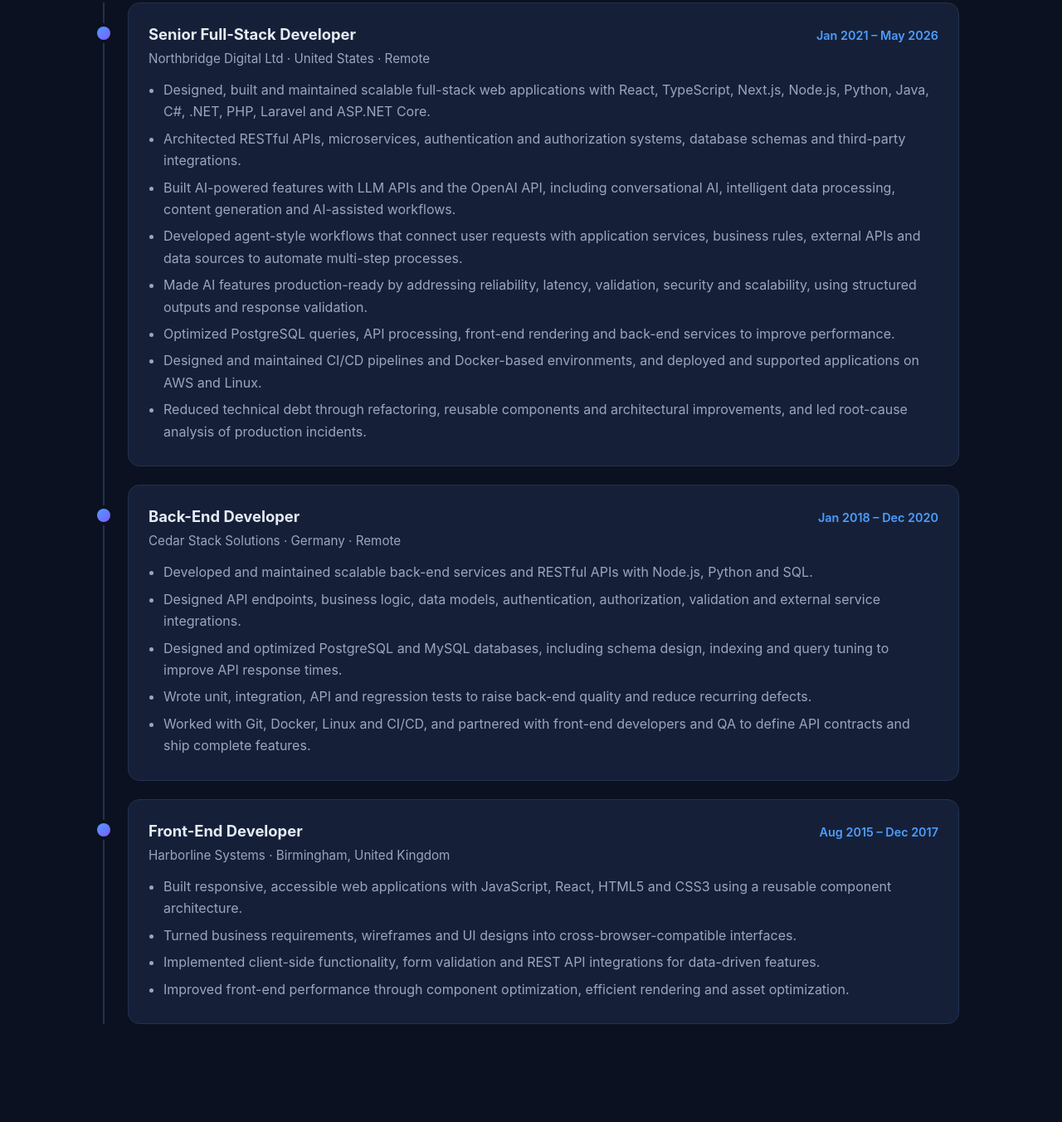
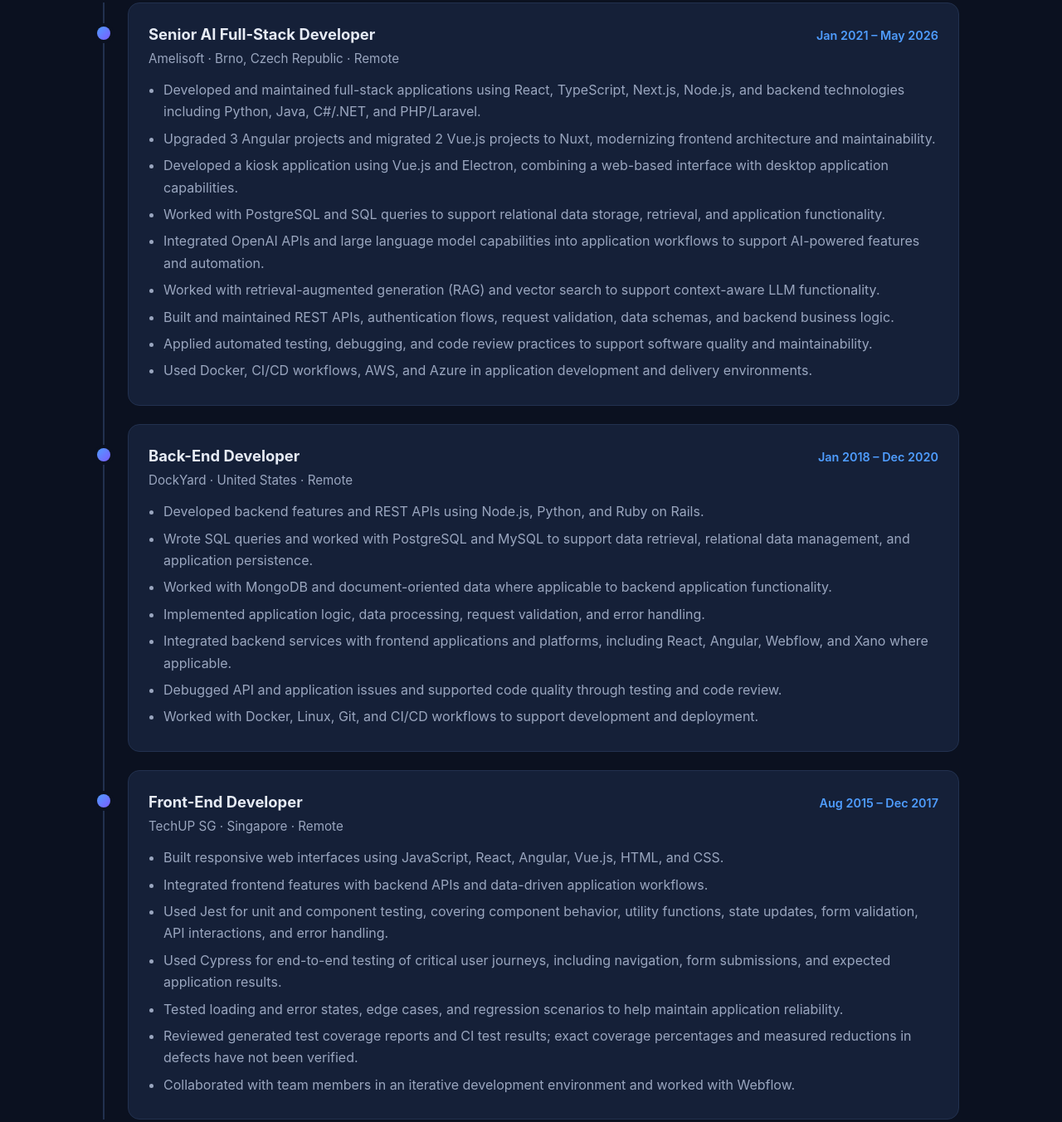
Before and after one commit to ryankingcoders/ryankingcoders.github.io, a plain HTML site: page index.html in a window 1280 px wide. Shown: the part 2600-3952 px from the top of the page at 83% size. Drawn offline with Linux system fonts and the light colour scheme; no server answers.

Commit message:
updated resume

```diff
--- a/index.html
+++ b/index.html
@@ -146,19 +146,20 @@
       <div class="timeline">
         <article class="job">
           <div class="job-head">
-            <h3>Senior Full-Stack Developer</h3>
+            <h3>Senior AI Full-Stack Developer</h3>
             <span class="job-date">Jan 2021 – May 2026</span>
           </div>
-          <p class="job-company">Northbridge Digital Ltd · United States · Remote</p>
+          <p class="job-company">Amelisoft · Brno, Czech Republic · Remote</p>
           <ul>
-            <li>Designed, built and maintained scalable full-stack web applications with React, TypeScript, Next.js, Node.js, Python, Java, C#, .NET, PHP, Laravel and ASP.NET Core.</li>
-            <li>Architected RESTful APIs, microservices, authentication and authorization systems, database schemas and third-party integrations.</li>
-            <li>Built AI-powered features with LLM APIs and the OpenAI API, including conversational AI, intelligent data processing, content generation and AI-assisted workflows.</li>
-            <li>Developed agent-style workflows that connect user requests with application services, business rules, external APIs and data sources to automate multi-step processes.</li>
-            <li>Made AI features production-ready by addressing reliability, latency, validation, security and scalability, using structured outputs and response validation.</li>
-            <li>Optimized PostgreSQL queries, API processing, front-end rendering and back-end services to improve performance.</li>
-            <li>Designed and maintained CI/CD pipelines and Docker-based environments, and deployed and supported applications on AWS and Linux.</li>
-            <li>Reduced technical debt through refactoring, reusable components and architectural improvements, and led root-cause analysis of production incidents.</li>
+            <li>Developed and maintained full-stack applications using React, TypeScript, Next.js, Node.js, and backend technologies including Python, Java, C#/.NET, and PHP/Laravel.</li>
+            <li>Upgraded 3 Angular projects and migrated 2 Vue.js projects to Nuxt, modernizing frontend architecture and maintainability.</li>
+            <li>Developed a kiosk application using Vue.js and Electron, combining a web-based interface with desktop application capabilities.</li>
+            <li>Worked with PostgreSQL and SQL queries to support relational data storage, retrieval, and application functionality.</li>
+            <li>Integrated OpenAI APIs and large language model capabilities into application workflows to support AI-powered features and automation.</li>
+            <li>Worked with retrieval-augmented generation (RAG) and vector search to support context-aware LLM functionality.</li>
+            <li>Built and maintained REST APIs, authentication flows, request validation, data schemas, and backend business logic.</li>
+            <li>Applied automated testing, debugging, and code review practices to support software quality and maintainability.</li>
+            <li>Used Docker, CI/CD workflows, AWS, and Azure in application development and delivery environments.</li>
           </ul>
         </article>
 
@@ -167,13 +168,15 @@
             <h3>Back-End Developer</h3>
             <span class="job-date">Jan 2018 – Dec 2020</span>
           </div>
-          <p class="job-company">Cedar Stack Solutions · Germany · Remote</p>
+          <p class="job-company">DockYard · United States · Remote</p>
           <ul>
-            <li>Developed and maintained scalable back-end services and RESTful APIs with Node.js, Python and SQL.</li>
-            <li>Designed API endpoints, business logic, data models, authentication, authorization, validation and external service integrations.</li>
-            <li>Designed and optimized PostgreSQL and MySQL databases, including schema design, indexing and query tuning to improve API response times.</li>
-            <li>Wrote unit, integration, API and regression tests to raise back-end quality and reduce recurring defects.</li>
-            <li>Worked with Git, Docker, Linux and CI/CD, and partnered with front-end developers and QA to define API contracts and ship complete features.</li>
+            <li>Developed backend features and REST APIs using Node.js, Python, and Ruby on Rails.</li>
+            <li>Wrote SQL queries and worked with PostgreSQL and MySQL to support data retrieval, relational data management, and application persistence.</li>
+            <li>Worked with MongoDB and document-oriented data where applicable to backend application functionality.</li>
+            <li>Implemented application logic, data processing, request validation, and error handling.</li>
+            <li>Integrated backend services with frontend applications and platforms, including React, Angular, Webflow, and Xano where applicable.</li>
+            <li>Debugged API and application issues and supported code quality through testing and code review.</li>
+            <li>Worked with Docker, Linux, Git, and CI/CD workflows to support development and deployment.</li>
           </ul>
         </article>
 
@@ -182,12 +185,15 @@
             <h3>Front-End Developer</h3>
             <span class="job-date">Aug 2015 – Dec 2017</span>
           </div>
-          <p class="job-company">Harborline Systems · Birmingham, United Kingdom</p>
+          <p class="job-company">TechUP SG · Singapore · Remote</p>
           <ul>
-            <li>Built responsive, accessible web applications with JavaScript, React, HTML5 and CSS3 using a reusable component architecture.</li>
-            <li>Turned business requirements, wireframes and UI designs into cross-browser-compatible interfaces.</li>
-            <li>Implemented client-side functionality, form validation and REST API integrations for data-driven features.</li>
-            <li>Improved front-end performance through component optimization, efficient rendering and asset optimization.</li>
+            <li>Built responsive web interfaces using JavaScript, React, Angular, Vue.js, HTML, and CSS.</li>
+            <li>Integrated frontend features with backend APIs and data-driven application workflows.</li>
+            <li>Used Jest for unit and component testing, covering component behavior, utility functions, state updates, form validation, API interactions, and error handling.</li>
+            <li>Used Cypress for end-to-end testing of critical user journeys, including navigation, form submissions, and expected application results.</li>
+            <li>Tested loading and error states, edge cases, and regression scenarios to help maintain application reliability.</li>
+            <li>Reviewed generated test coverage reports and CI test results; exact coverage percentages and measured reductions in defects have not been verified.</li>
+            <li>Collaborated with team members in an iterative development environment and worked with Webflow.</li>
           </ul>
         </article>
       </div>
```
Also changed, not shown: 1 other file.
